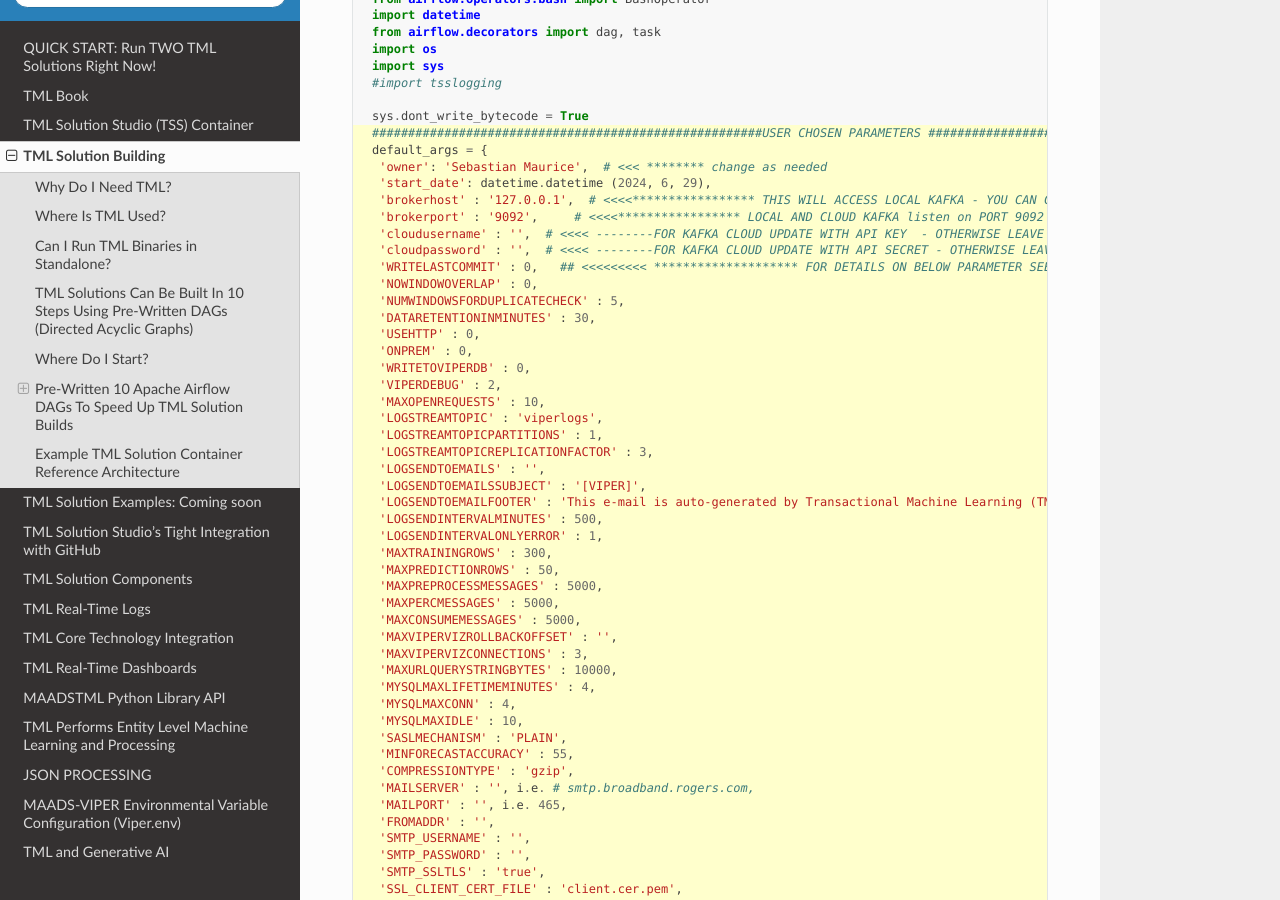
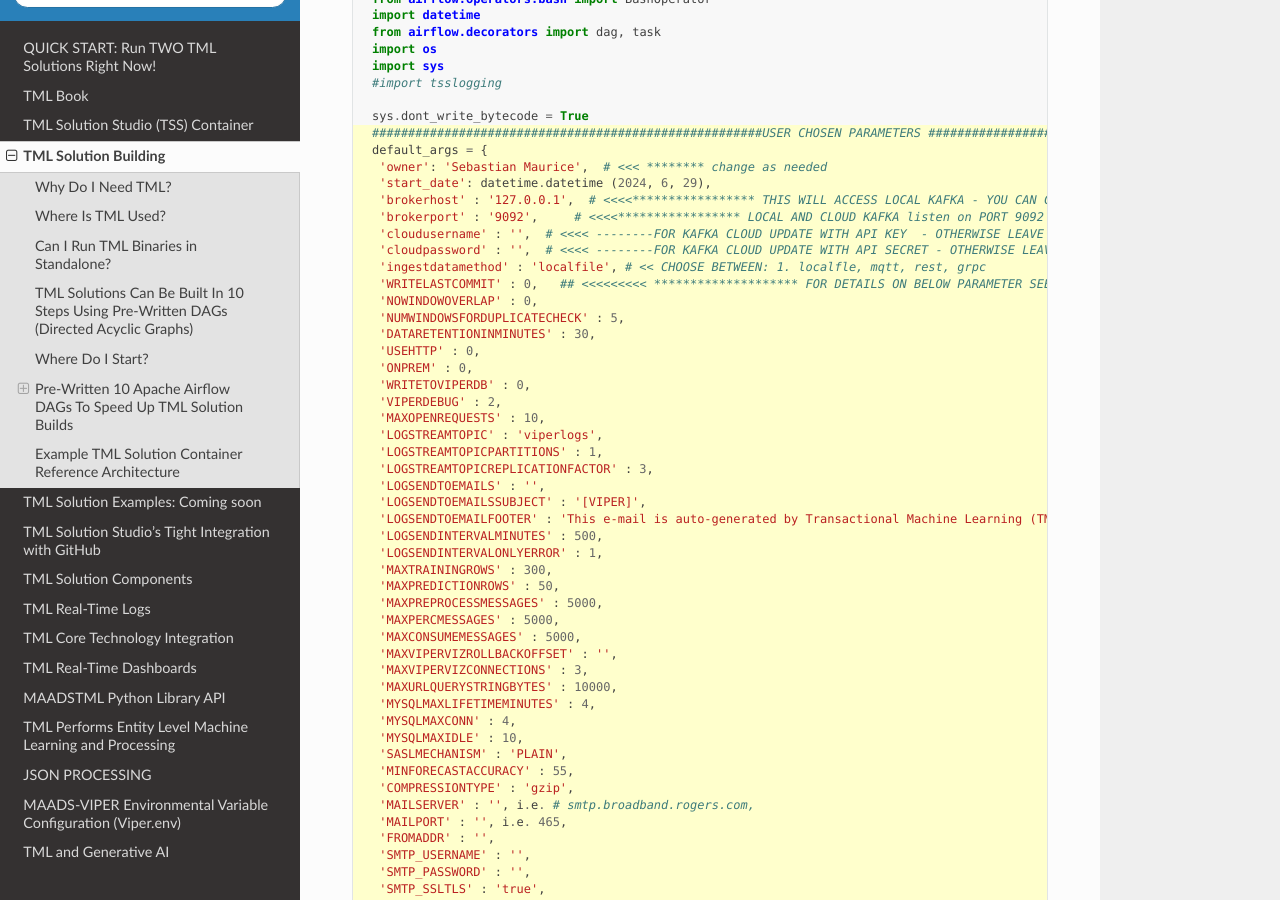
Before and after one commit to smaurice101/readthedocs, a Sphinx documentation site: the page built from docs/source/tmlbuilds.rst, in a window 1280 px wide and 900 px high, scrolled down 6117 px. Built offline with Sphinx 7.4.7 and the Read the Docs theme 2.0.0, drawn with Linux system fonts in a browser that asks for light colours; some of the changed text lies outside the part shown.

Commit message:
Update tmlbuilds.rst

```diff
--- a/docs/source/tmlbuilds.rst
+++ b/docs/source/tmlbuilds.rst
@@ -268,6 +268,7 @@ Below is the complete definition of the **tml_system_step_1_getparams_dag**.  Us
      'brokerport' : '9092',     # <<<<***************** LOCAL AND CLOUD KAFKA listen on PORT 9092
      'cloudusername' : '',  # <<<< --------FOR KAFKA CLOUD UPDATE WITH API KEY  - OTHERWISE LEAVE BLANK
      'cloudpassword' : '',  # <<<< --------FOR KAFKA CLOUD UPDATE WITH API SECRET - OTHERWISE LEAVE BLANK
+     'ingestdatamethod' : 'localfile', # << CHOOSE BETWEEN: 1. localfle, mqtt, rest, grpc
      'WRITELASTCOMMIT' : 0,   ## <<<<<<<<< ******************** FOR DETAILS ON BELOW PARAMETER SEE: https://tml.readthedocs.io/en/latest/viper.html
      'NOWINDOWOVERLAP' : 0,
      'NUMWINDOWSFORDUPLICATECHECK' : 5,
@@ -447,9 +448,10 @@ Below is the complete definition of the **tml_system_step_1_getparams_dag**.  Us
               HPDEHOST = HTTPADDR + output.split(",")[0]
               HPDEPORT = output.split(",")[1]
 
-         sname=args['solutionname']
-         desc=args['description']
-         stitle=args['solutiontitle']
+         sname = args['solutionname']
+         desc = args['description']
+         stitle = args['solutiontitle']
+         method = args['ingestdatamethod']
 
          ti.xcom_push(key='VIPERTOKEN',value=VIPERTOKEN)
          ti.xcom_push(key='VIPERHOST',value=VIPERHOST)
@@ -460,6 +462,7 @@ Below is the complete definition of the **tml_system_step_1_getparams_dag**.  Us
          ti.xcom_push(key='solutionname',value=sname)
          ti.xcom_push(key='solutiondescription',value=desc)
          ti.xcom_push(key='solutiontitle',value=stitle)
+         ti.xcom_push(key='ingestdatamethod',value=method)
 
          updateviperenv()
 
```
